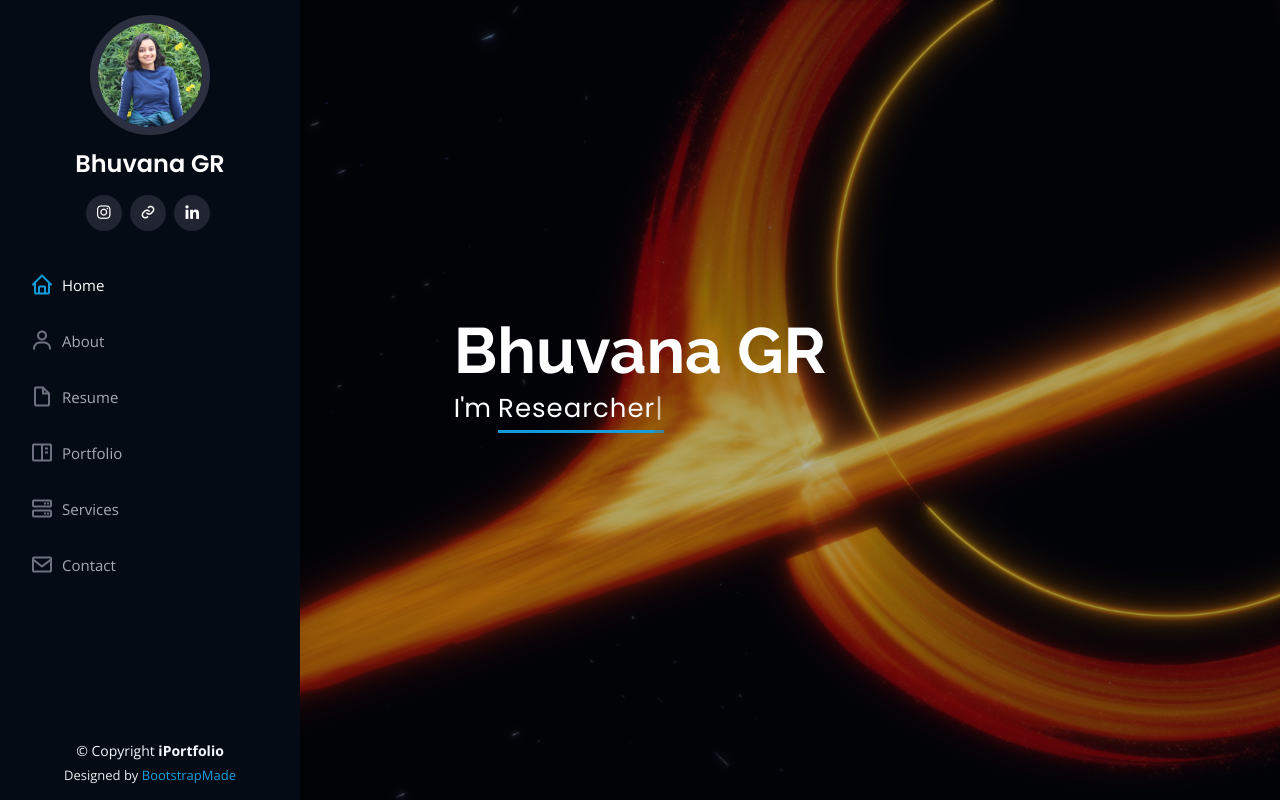
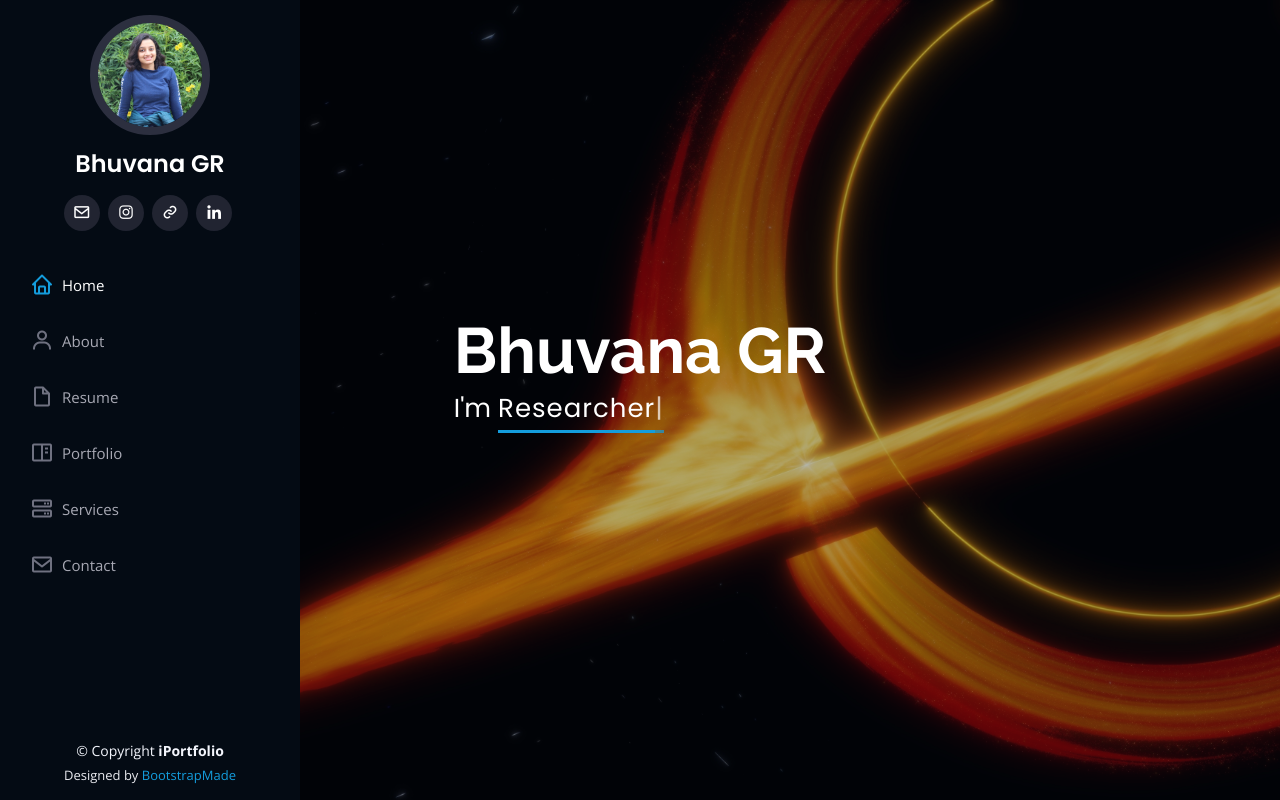
Before and after one commit to bhuvanagr95/bhuvanahebbar.github.io, a plain HTML site: page index.html in a window 1280 px wide. Shown: the top 800 px of the page. Drawn offline with nearby package versions, Linux system fonts and the light colour scheme.

Commit message:
profile links
added mail link in profile section

```diff
--- a/index.html
+++ b/index.html
@@ -48,6 +48,7 @@
         <img src="assets/img/profile-img.jpg" alt="" class="img-fluid rounded-circle">
         <h1 class="text-light"><a href="index.html">Bhuvana GR</a></h1>
         <div class="social-links mt-3 text-center">
+          <a href="bhuvanahebbar[at]gmail[dot]com" class="email"><i class="bx bx-envelope"></i></a>
           <a href="https://www.instagram.com/bhuvanahebbar/" class="instagram"><i class="bx bxl-instagram"></i></a>
           <a href="https://scholar.google.co.in/citations?user=CZq3o7UAAAAJ&hl=en" class="google-plus"><i class="bx bx-link"></i></a>
           <a href="https://www.linkedin.com/in/bhuvana-g-r-2bb5b4118/" class="linkedin"><i class="bx bxl-linkedin"></i></a>
```
Also changed, not shown: 1 other file.
